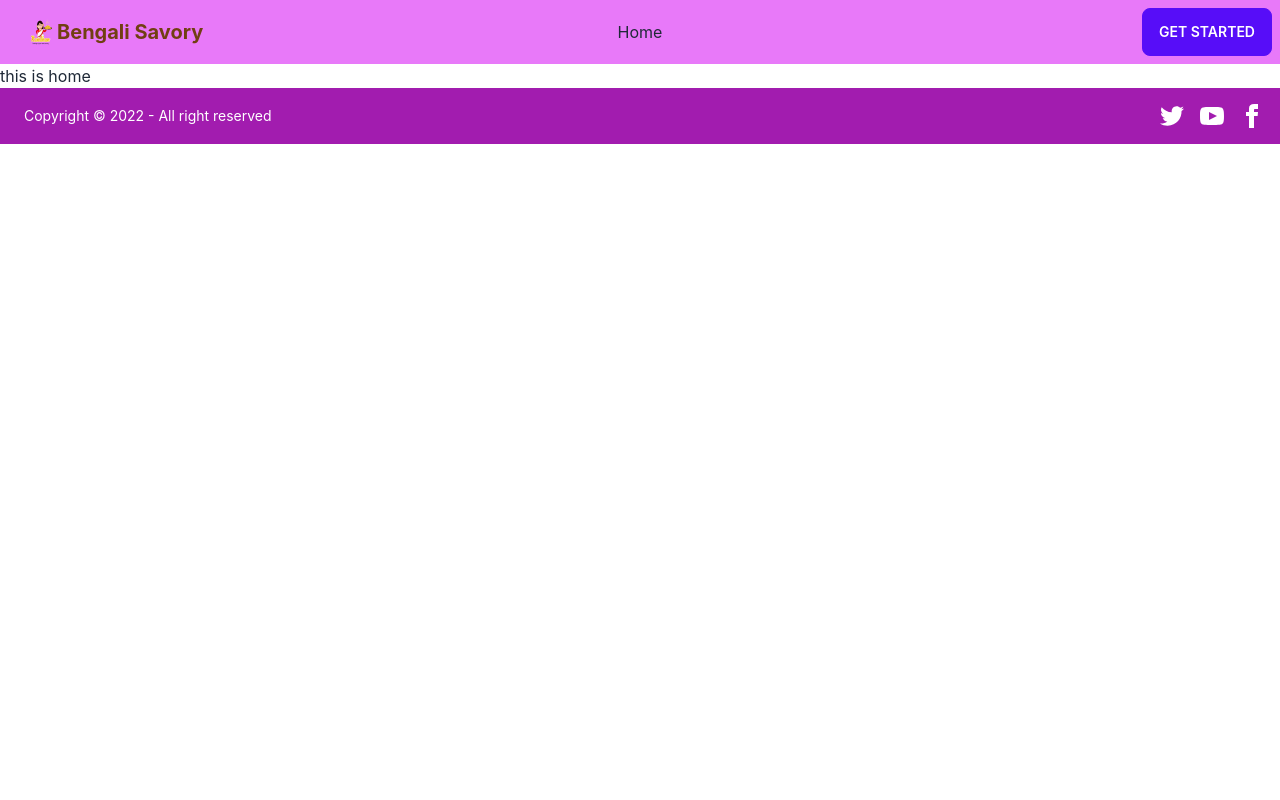
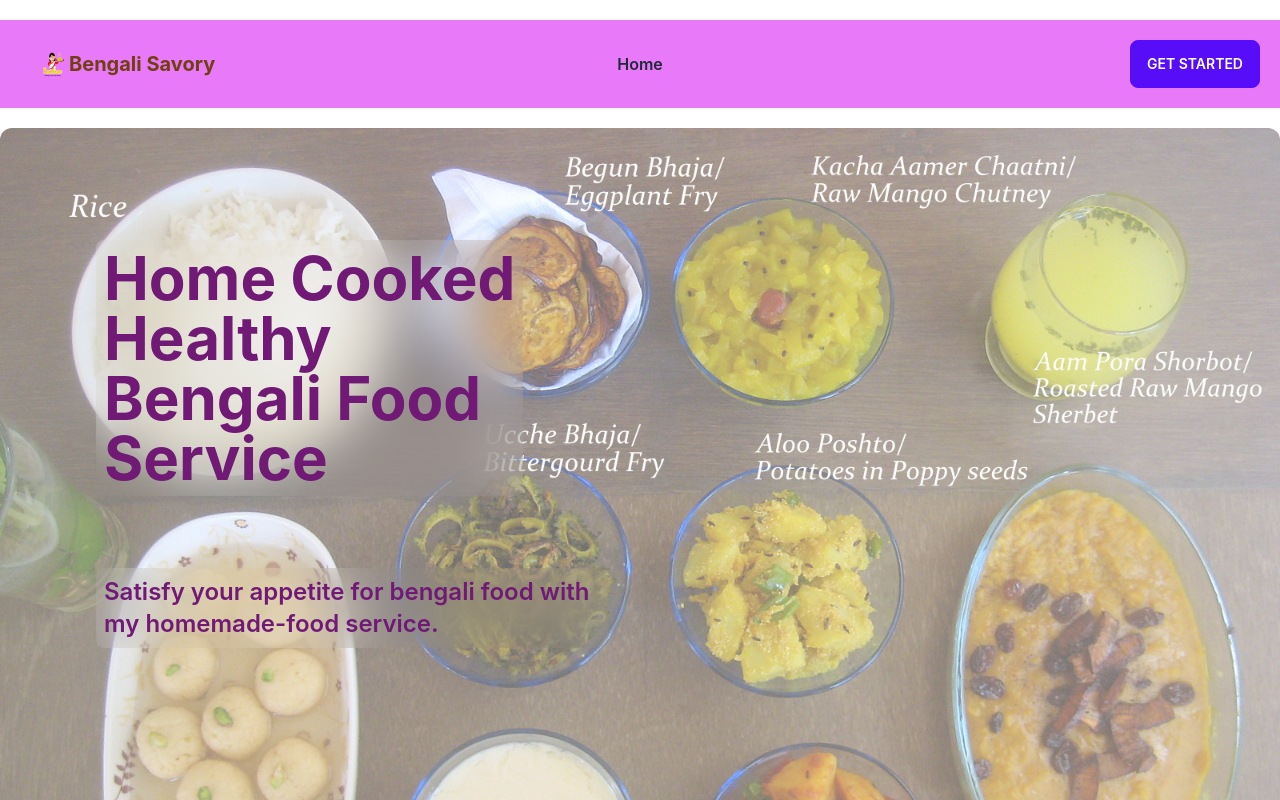
Before and after one commit to afrojani/service-review-website-using-MERN-client-side, a React (Create React App) app: page / in a window 1280 px wide. Shown: the top 800 px of the page. Built offline with nearby package versions, Linux system fonts and the light colour scheme.

Commit message:
simple banner added

```diff
--- a/src/App.js
+++ b/src/App.js
@@ -5,7 +5,7 @@ import router from './Router/Routes/Routes';
 
 function App() {
   return (
-    <div >
+    <div className="container mx-auto" >
       <RouterProvider router={router}></RouterProvider>
     </div>
   );
--- /dev/null
+++ b/src/Pages/Home/Banner/Banner.js
@@ -0,0 +1,25 @@
+import React from 'react';
+import logo3 from '../../../images/img_6899.jpg';
+
+const Banner = () => {
+    return (
+        <div className="carousel w-full rounded-xl">
+            <div id="slide1" className="carousel-item relative w-full">
+                <img src={logo3} alt="" className="w-full opacity-60" />
+                <div className="absolute flex justify-between transform -translate-y-1/2 left-24 top-1/4 backdrop-blur-xl p-2 rounded-lg">
+                    <h1 className='text-6xl font-bold text-fuchsia-900'>
+                        Home Cooked <br></br>
+                        Healthy <br></br>
+                        Bengali Food <br></br>
+                        Service
+                    </h1>
+                </div>
+                <div className="absolute flex justify-between transform -translate-y-1/2 w-2/5 left-24 top-1/2 backdrop-blur-xl p-2 rounded-lg">
+                    <p className='text-fuchsia-900 font-semibold text-2xl'>Satisfy your appetite for bengali food with my homemade-food service.</p>
+                </div>
+            </div>
+        </div>
+    );
+};
+
+export default Banner;
--- a/src/Pages/Home/Home/Home.js
+++ b/src/Pages/Home/Home/Home.js
@@ -1,9 +1,10 @@
 import React from 'react';
+import Banner from '../Banner/Banner';
 
 const Home = () => {
     return (
         <div>
-            <h2>this is home</h2>
+            <Banner></Banner>
         </div>
     );
 };
--- a/src/Pages/Shared/Footer/Footer.js
+++ b/src/Pages/Shared/Footer/Footer.js
@@ -3,7 +3,7 @@ import logo from '../../../images/favicon-32x32.png';
 
 const Footer = () => {
     return (
-        <footer className="footer items-center p-4 bg-fuchsia-700 text-neutral-content">
+        <footer className="footer items-center p-4 bg-fuchsia-700 text-neutral-content mt-6">
             <div className="items-center grid-flow-col">
                 <img src={logo} alt="" />
                 <p>Copyright © 2022 - All right reserved</p>
--- a/src/Pages/Shared/Header/Header.js
+++ b/src/Pages/Shared/Header/Header.js
@@ -9,13 +9,13 @@ const Header = () => {
     </>
 
     return (
-        <div className="navbar bg-fuchsia-400">
+        <div className="navbar my-5 p-5 bg-fuchsia-400">
             <div className="navbar-start">
                 <div className="dropdown">
                     <label tabIndex={0} className="btn btn-ghost lg:hidden">
                         <svg xmlns="http://www.w3.org/2000/svg" className="h-5 w-5" fill="none" viewBox="0 0 24 24" stroke="currentColor"><path strokeLinecap="round" strokeLinejoin="round" strokeWidth="2" d="M4 6h16M4 12h8m-8 6h16" /></svg>
                     </label>
-                    <ul tabIndex={0} className="menu menu-compact dropdown-content mt-3 p-2 shadow bg-base-100 rounded-box w-52">
+                    <ul tabIndex={0} className="menu menu-compact dropdown-content mt-3 p-2 shadow bg-base-100 rounded-box w-52 font-semibold">
                         {navItems}
                     </ul>
                 </div>
@@ -25,7 +25,7 @@ const Header = () => {
                 </Link>
             </div>
             <div className="navbar-center hidden lg:flex">
-                <ul className="menu menu-horizontal p-0">
+                <ul className="menu menu-horizontal p-0 font-semibold">
                     {navItems}
                 </ul>
             </div>
```
Also changed, not shown: src/images/img_6899.jpg (added).
